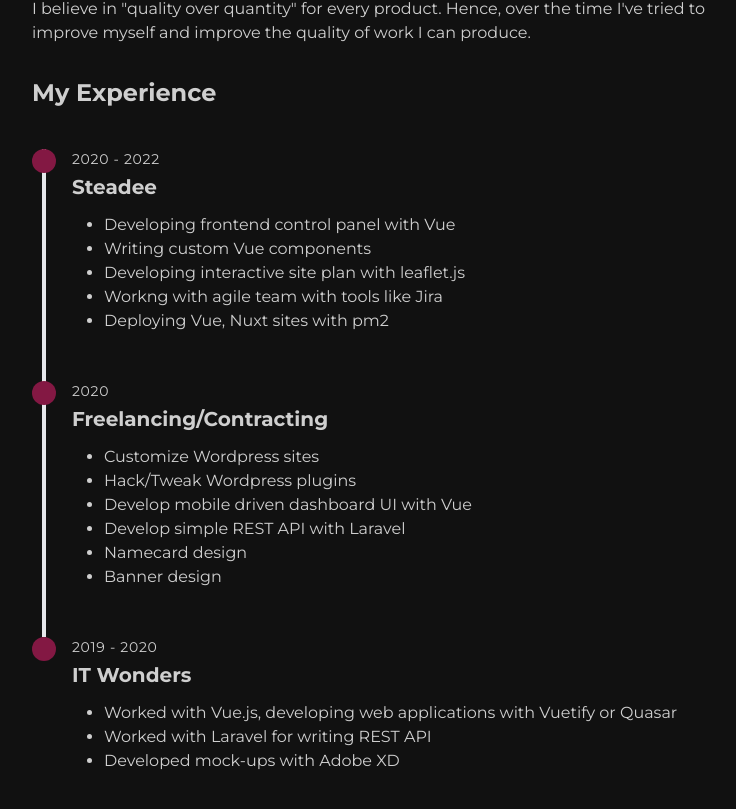
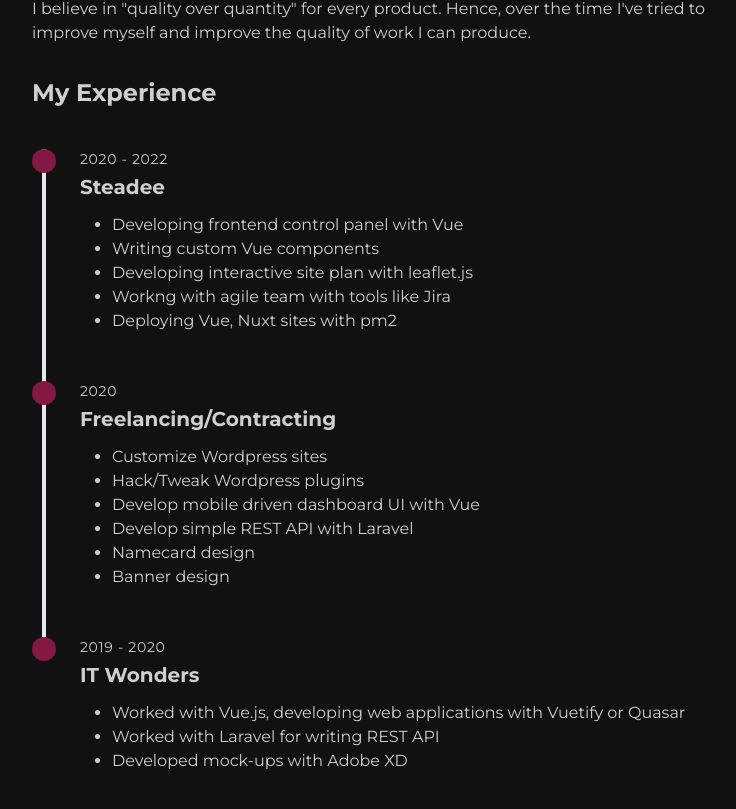
Before and after one commit to desdevol/portfolio-nuxt, a Nuxt app: page / in a window 1280 px wide. Shown: the part 935-1744 px from the top of the page, without its empty margins (248-984 px from the left). Built offline with nearby package versions, Linux system fonts and the light colour scheme.

Commit message:
style: give more spacing to experience timeline item

```diff
--- a/components/TimelineItem.vue
+++ b/components/TimelineItem.vue
@@ -10,7 +10,7 @@
 </script>
 
 <template>
-    <div class="flex-grow pl-4">
+    <div class="flex-grow pl-6">
         <div class="title-font mb-1 text-sm font-medium tracking-wider dark:text-white">
             {{ date }}
         </div>
```
